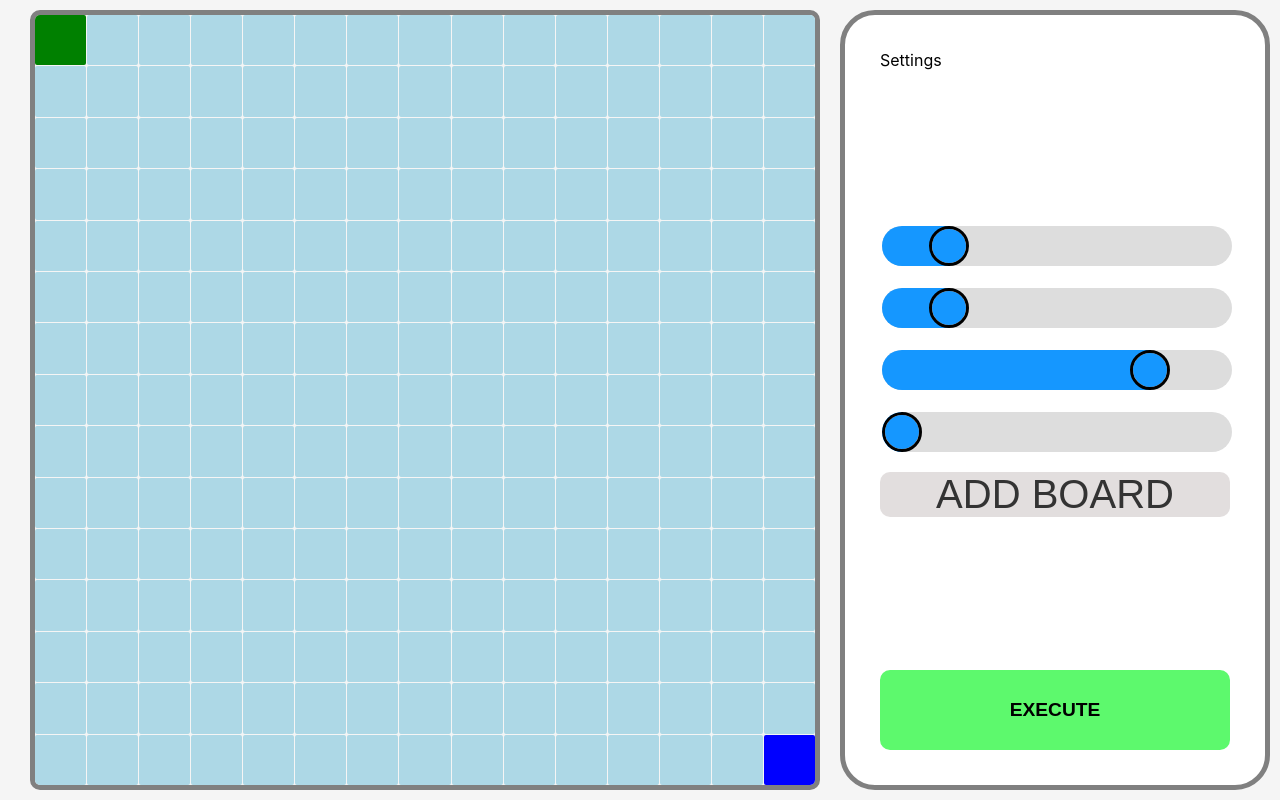
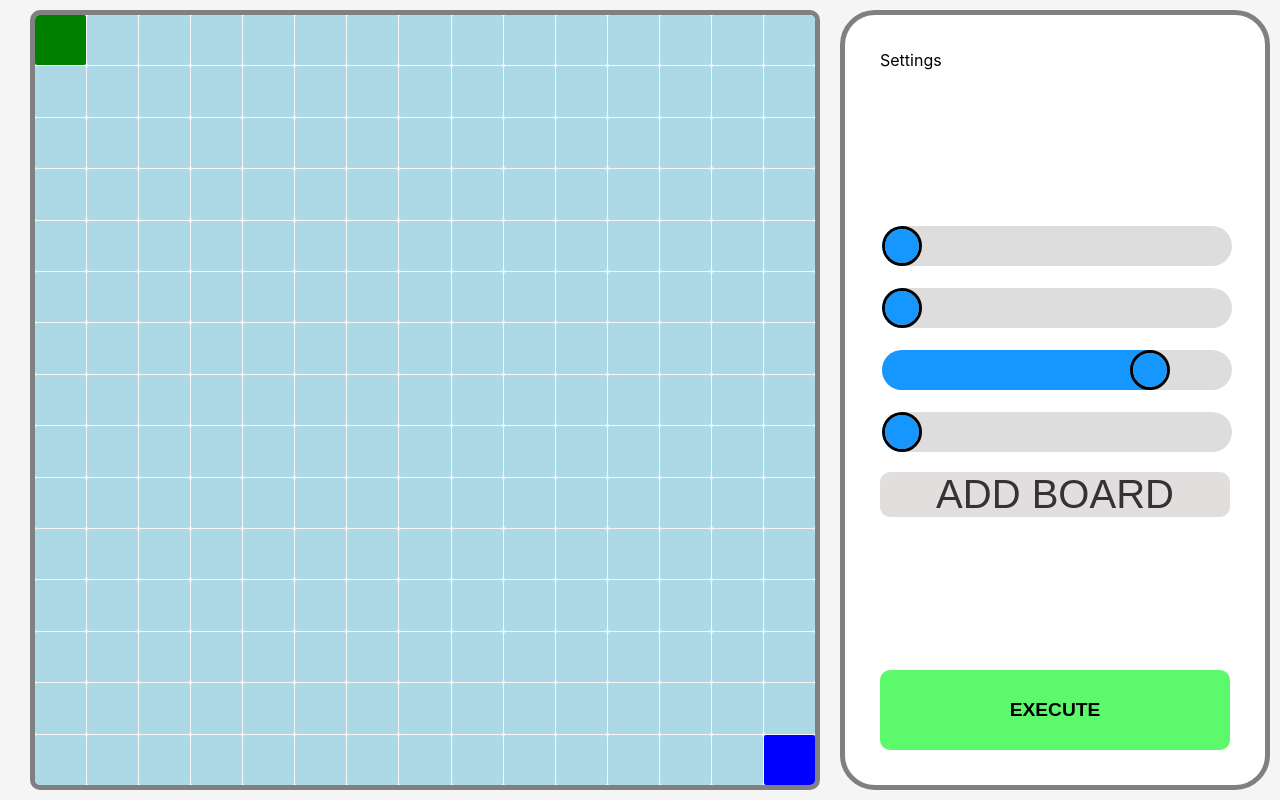
Before and after one commit to NenkoPakov/AlgorithmsVisualizer, a React (Create React App) app: page / in a window 1280 px wide. Built offline with nearby package versions, Linux system fonts and the light colour scheme.

Commit message:
Fixed size slider default value

```diff
--- a/src/components/BoardContext.tsx
+++ b/src/components/BoardContext.tsx
@@ -68,17 +68,30 @@ function reducer(state: State, action: any) {
             return { ...state, isInExecution: false };
 
         case ActionTypes.STEP_FURTHER:
-            const stepFurtherAlgorithmKey = action.payload as keyof typeof Algorithms;
+            const { algorithmKey: stepFurtherAlgorithmKey, targetIteration:furtherTargetIteration } = action.payload;
+
             if (!state.boards[stepFurtherAlgorithmKey].isCompleted) {
-                ++state.boards[stepFurtherAlgorithmKey].currentIteration
+                if (furtherTargetIteration==undefined) {
+                    ++state.boards[stepFurtherAlgorithmKey].currentIteration
+                } else {
+                    state.boards[stepFurtherAlgorithmKey].currentIteration = furtherTargetIteration;
+                }
             }
+
             return { ...state };
 
         case ActionTypes.STEP_BACK:
-            const stepBackAlgorithmKey = action.payload as keyof typeof Algorithms;
-            --state.boards[stepBackAlgorithmKey].currentIteration
+            const { algorithmKey: stepBackAlgorithmKey, targetIteration:backTargetIteration } = action.payload;
 
-            if (state.boards[stepBackAlgorithmKey].isCompleted) {
+            if (!state.boards[stepBackAlgorithmKey].isCompleted) {
+                if (backTargetIteration==undefined) {
+                    --state.boards[stepBackAlgorithmKey].currentIteration
+                } else {
+                    state.boards[stepBackAlgorithmKey].currentIteration = backTargetIteration;
+                }
+            }
+
+            if (state.boards[stepBackAlgorithmKey].isCompleted && state.boards[stepBackAlgorithmKey].currentIteration < state.boards[stepBackAlgorithmKey].iterationsCount!) {
                 state.boards[stepBackAlgorithmKey].isCompleted = false;
             }
 
@@ -90,8 +103,8 @@ function reducer(state: State, action: any) {
             return { ...state };
 
         case ActionTypes.SET_ITERATIONS_COUNT:
-            const {iterationsAlgorithmKey,iterationsCount} = action.payload;
-            state.boards[iterationsAlgorithmKey].iterationsCount =iterationsCount;
+            const { iterationsAlgorithmKey, iterationsCount } = action.payload;
+            state.boards[iterationsAlgorithmKey].iterationsCount = iterationsCount;
             return { ...state };
 
         case ActionTypes.RESET:
--- a/src/components/BoardManager.tsx
+++ b/src/components/BoardManager.tsx
@@ -219,6 +219,7 @@ function BoardManager() {
     const MAX_SIZE = 45;
     const SIZE_RATIO = MAX_SIZE - MIN_SIZE;
     const INITIAL_SIZE = 15;
+    const INITIAL_SIZE_SLIDER_DEFAULT_VALUE = 0;
     const INITIAL_TIMEOUT_MILLISECONDS = 80;
     const INITIAL_ITERATION = 0;
 
@@ -247,6 +248,7 @@ function BoardManager() {
     const handleSliderUpdate = (sliderValue: number, sliderType: SliderType) => {
         const newSize = MIN_SIZE + Math.ceil(SIZE_RATIO * sliderValue / 100);
 
+        console.log('newSize: ' + newSize)
         switch (sliderType) {
             case SliderType.rowsSlider:
                 dispatch({ type: ActionTypes.SET_BOARD_ROWS, payload: newSize })
@@ -258,21 +260,19 @@ function BoardManager() {
                 speed.current = sliderValue * 2;
                 break;
             case SliderType.progressSlider:
-                const maxIterationsCount = Math.max(...Object.values(boardContext.boards).map((board:any)=>board.iterationsCount));
-                const newIterationIndex = Math.floor(maxIterationsCount * sliderValue / 100);
+                const maxIterationsCount = Math.max(...Object.values(boardContext.boards).map((board: any) => board.iterationsCount));
+                const targetIteration = Math.ceil(maxIterationsCount * sliderValue / 100);
+                const direction = lastIterationIndex.current > targetIteration ? -1 : +1;
 
-                const direction = lastIterationIndex.current > newIterationIndex ? -1 : +1;
-                while (lastIterationIndex.current != newIterationIndex) {
-                    Object.keys(boardContext.boards).forEach((algorithmKey:any)=>{
-                        if (direction==-1) {
-                            boardUpdateContext.dispatch({ type: ContextActionTypes.STEP_BACK, payload: algorithmKey })
-                        } else{
-                            boardUpdateContext.dispatch({ type: ContextActionTypes.STEP_FURTHER, payload: algorithmKey })
-                        }
-                    })
+                Object.keys(boardContext.boards).forEach((algorithmKey: any) => {
+                    if (direction == -1) {
+                        boardUpdateContext.dispatch({ type: ContextActionTypes.STEP_BACK, payload: {algorithmKey, targetIteration}})
+                    } else {
+                        boardUpdateContext.dispatch({ type: ContextActionTypes.STEP_FURTHER, payload: {algorithmKey, targetIteration} })
+                    }
+                })
 
-                    lastIterationIndex.current += direction;
-                }
+                lastIterationIndex.current = targetIteration;
 
                 break;
 
@@ -305,8 +305,8 @@ function BoardManager() {
             </BoardContainer>
             <Settings>
                 <div>
-                    <RangeSlider key='range-slider-rows' defaultValue={state.boardRows} sliderType={SliderType.rowsSlider} updateBoardSizeFunc={handleSliderUpdate} />
-                    <RangeSlider key='range-slider-cols' defaultValue={state.boardCols} sliderType={SliderType.colsSlider} updateBoardSizeFunc={handleSliderUpdate} />
+                    <RangeSlider key='range-slider-rows' defaultValue={INITIAL_SIZE_SLIDER_DEFAULT_VALUE} sliderType={SliderType.rowsSlider} updateBoardSizeFunc={handleSliderUpdate} />
+                    <RangeSlider key='range-slider-cols' defaultValue={INITIAL_SIZE_SLIDER_DEFAULT_VALUE} sliderType={SliderType.colsSlider} updateBoardSizeFunc={handleSliderUpdate} />
                     <RangeSlider key='range-slider-speed' defaultValue={speed.current} sliderType={SliderType.speedSlider} updateBoardSizeFunc={handleSliderUpdate} />
                     <RangeSlider key='range-slider-progress' defaultValue={INITIAL_ITERATION} sliderType={SliderType.progressSlider} updateBoardSizeFunc={handleSliderUpdate} />
 
```
